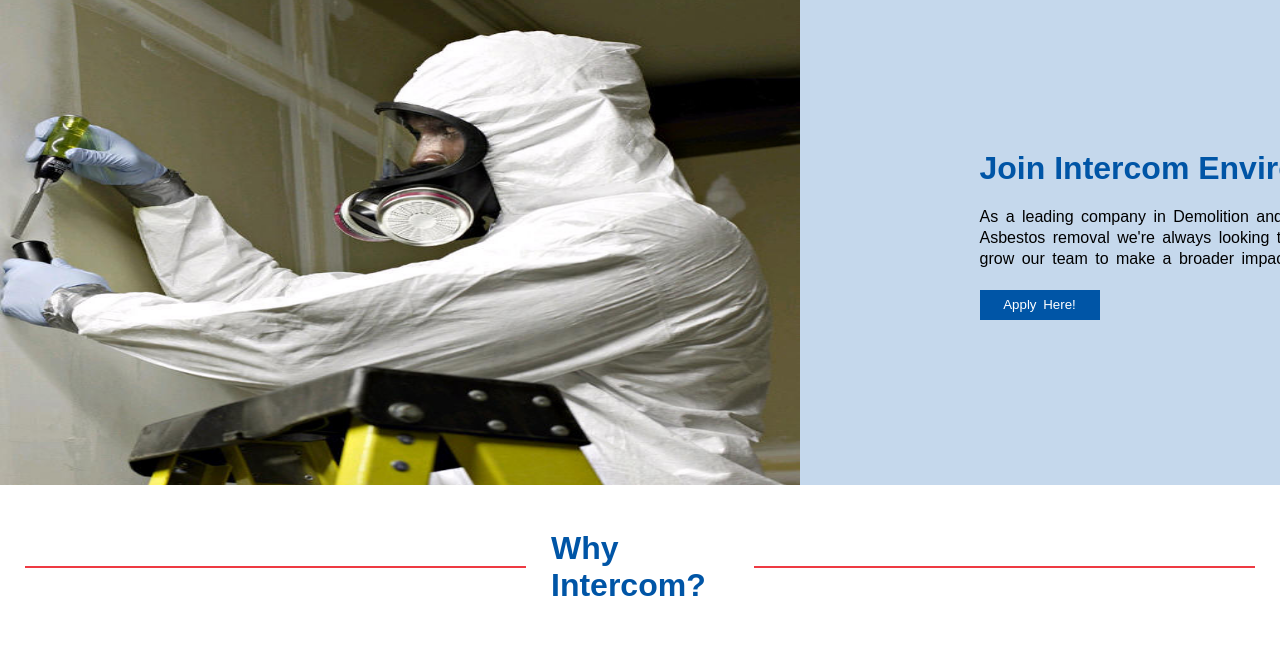
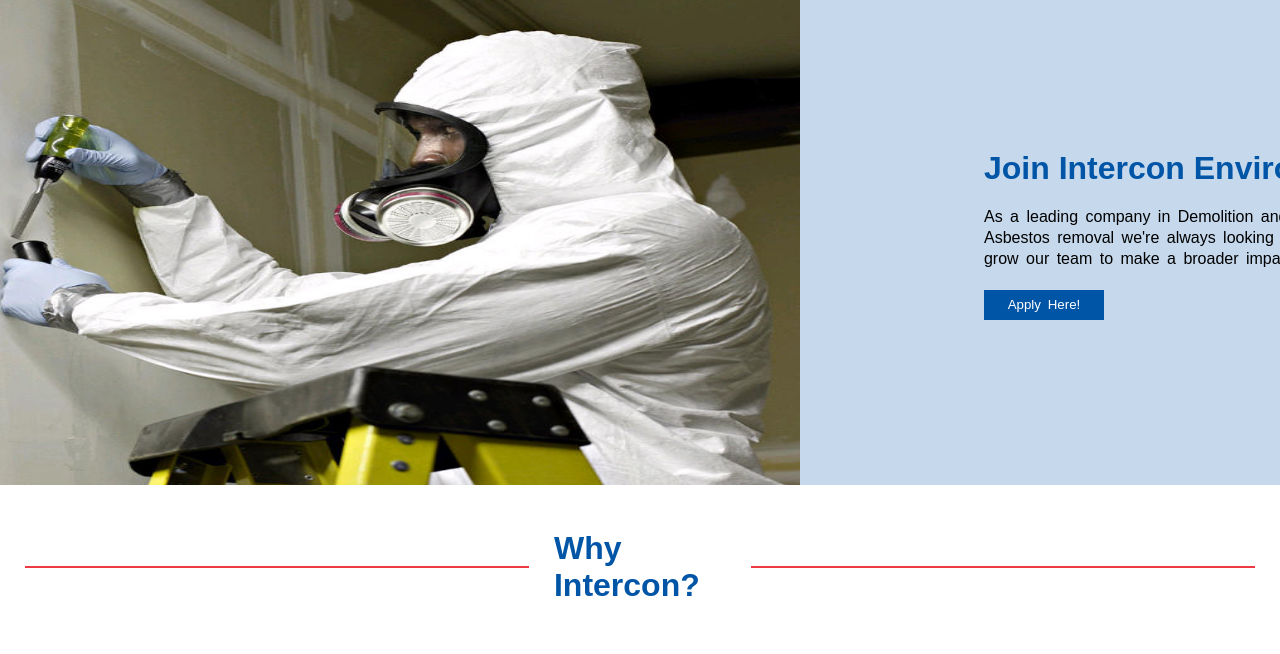
Before and after one commit to JBurnettT117/intercom-environmental, a plain HTML site: page index.html in a window 1280 px wide. Shown: the part 1302-1956 px from the top of the page. Drawn offline with Linux system fonts and the light colour scheme.

Commit message:
fixed spelling of company namej

```diff
--- a/index.html
+++ b/index.html
@@ -69,7 +69,7 @@
                 <img class="join-intercom-img" src="./imgs/index-imgs/6109154166_c92e076d5b_o.jpg"/>
                 <div class="join-intercom-description">
                     <div class="join-intercom-description-spacer">
-                        <h2>Join Intercom Environmental</h2>
+                        <h2>Join Intercon Environmental</h2>
                         <p>As a leading company in Demolition and Asbestos removal we're always looking to grow our team to make a broader impact</p>
                         <a>
                             <button>
@@ -82,7 +82,7 @@
             </div>
             <div class="line-container">
                 <div class="lines"></div>
-                <h1>Why Intercom?</h1>
+                <h1>Why Intercon?</h1>
                 <div class="lines"></div>
             </div>
             <div class="about-intercom">
```
